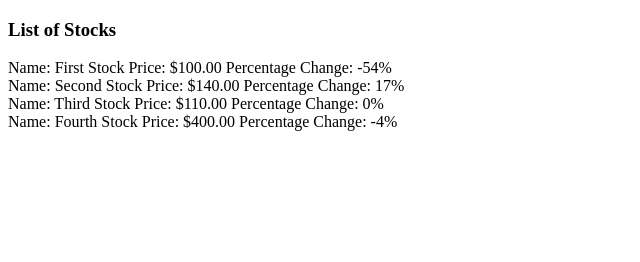
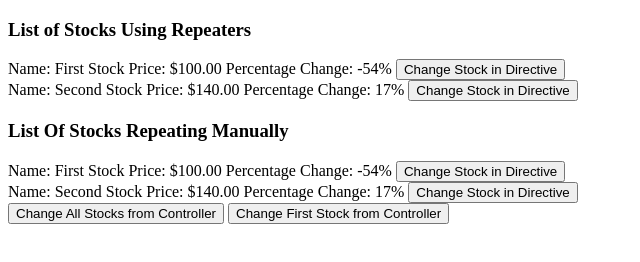
Before and after one commit to cmphr/ang-up-run, a website: page ng-include/index.html in a window 1280 px wide. Shown: the whole page, without its empty margins (0-640 px from the left). Drawn offline with Linux system fonts and the light colour scheme.

Commit message:
Add buttons to demonstrate different scopes within a ng-repeat and directive

```diff
--- a/ng-include/app.js
+++ b/ng-include/app.js
@@ -1,10 +1,27 @@
 angular.module('stockMarketApp', [])
-  .controller('MainCtrl', [function() {
+  .controller('MainCtrl', [function () {
     var self = this;
-    self.stocks = [
-      {name: 'First Stock', price: 100, previous: 220},
-      {name: 'Second Stock', price: 140, previous: 120},
-      {name: 'Third Stock', price: 110, previous: 110},
-      {name: 'Fourth Stock', price: 400, previous: 420}
+    self.stocks = [{
+        name: 'First Stock',
+        price: 100,
+        previous: 220
+      },
+      {
+        name: 'Second Stock',
+        price: 140,
+        previous: 120
+      }
     ];
+    self.changeAllStocks = function () {
+      for (var i = 0; i < 4; i++) {
+        self.stocks[i] = {
+          name: 'Controller Stock',
+          price: 200,
+          previous: 250
+        }
+      }
+    };
+    self.changeFirstStock = function() {
+      self.stocks[0].name = 'Changed First Stock';
+    }
   }]);
--- a/ng-include/directive.js
+++ b/ng-include/directive.js
@@ -9,7 +9,14 @@ angular.module('stockMarketApp')
       link: function($scope, $element, $attrs) {
         $scope.getChange = function(stock) {
           return Math.ceil(((stock.price - stock.previous) / stock.previous) * 100);
-        }
+        };
+        $scope.changeStock = function() {
+          $scope.stockData = {
+            name: 'Directive Stock',
+            price: 500,
+            previous: 100
+          };
+        };
       }
     };
   }]);
--- a/ng-include/index.html
+++ b/ng-include/index.html
@@ -6,10 +6,17 @@
 </head>
 <body ng-app="stockMarketApp">
   <div ng-controller="MainCtrl as mainCtrl">
-    <h3>List of Stocks</h3>
+    <h3>List of Stocks Using Repeaters</h3>
     <div ng-repeat="s in mainCtrl.stocks">
       <div stock-widget stock-data="s"></div>
     </div>
+
+    <h3>List Of Stocks Repeating Manually</h3>
+    <div stock-widget stock-data="mainCtrl.stocks[0]"></div>
+    <div stock-widget stock-data="mainCtrl.stocks[1]"></div>
+
+    <button ng-click="mainCtrl.changeAllStocks()">Change All Stocks from Controller</button>
+    <button ng-click="mainCtrl.changeFirstStock()">Change First Stock from Controller</button>
   </div>
   <script src="angular.js"></script>
   <script src="app.js"></script>
--- a/ng-include/stock.html
+++ b/ng-include/stock.html
@@ -5,4 +5,6 @@
   <span class="stock-price" ng-bind="stockData.price | currency"></span>
   Percentage Change:
   <span class="stock-change" ng-bind="getChange(stockData) + '%'"></span>
+
+  <button ng-click="changeStock()">Change Stock in Directive</button>
 </div>
```
